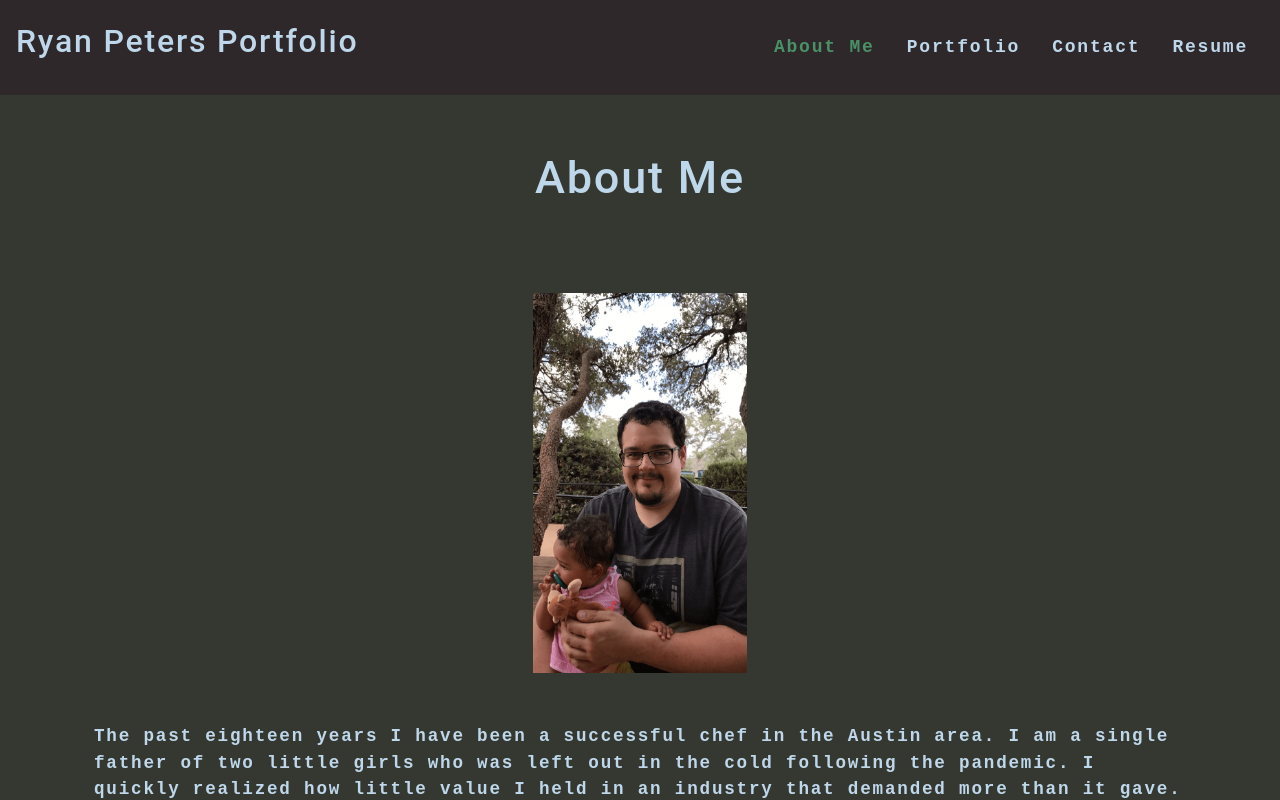
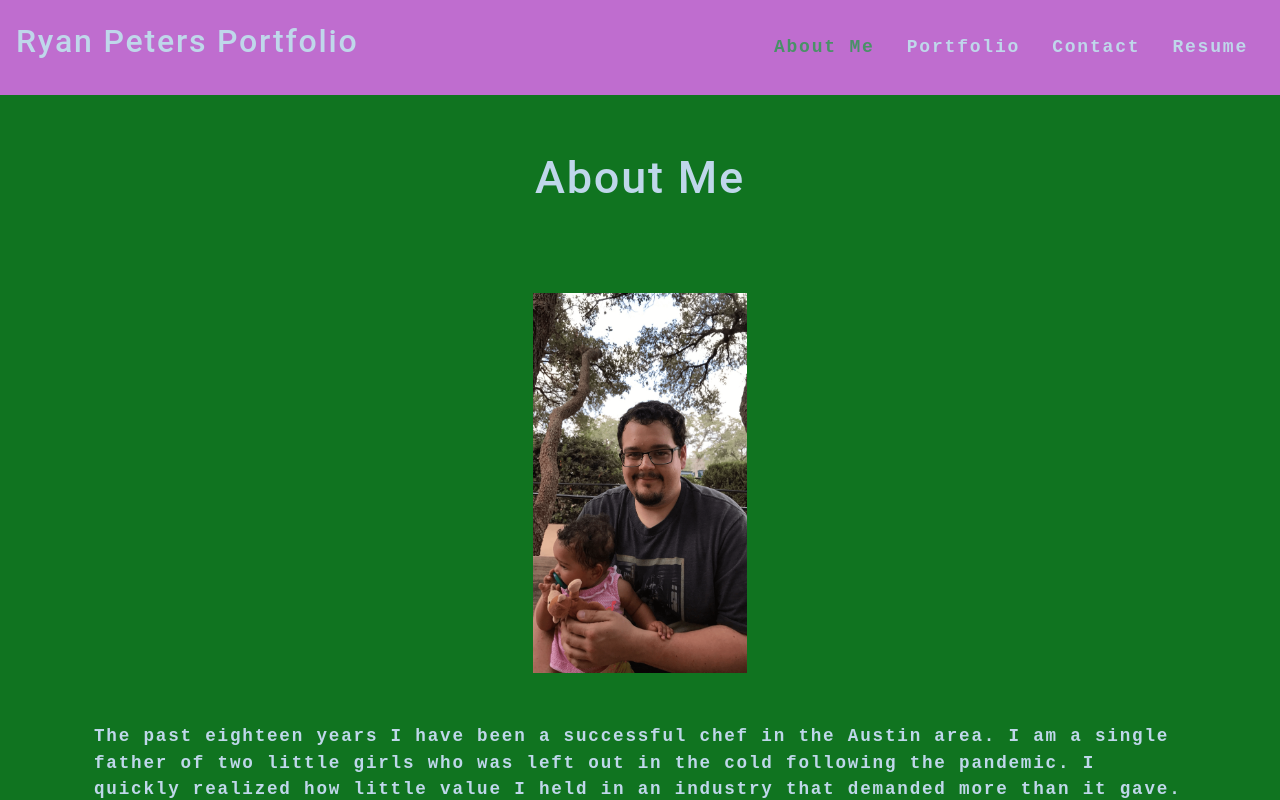
Before and after one commit to peters0470/portfolio-upgrade, a React (Create React App) app: page / in a window 1280 px wide. Shown: the top 800 px of the page. Built offline with nearby package versions, Linux system fonts and the light colour scheme.

Commit message:
finished up read me file and basic styling

```diff
--- a/src/index.css
+++ b/src/index.css
@@ -6,12 +6,12 @@ main {
 
 :root {
 	--primary: #499167;
-	--secondary: #2E282A;
+	--secondary: #bf6dcf;
 	--tertiary: #f0f2a6;
 	--quaternary: #39a9db;
 	--quinary: #bfd7ea;
 	--light: #bfd7ea;
-	--dark: #353831;
+	--dark: #107420;
 	--darker: #39a9db;
 	--error: rgb(228, 46, 1);
 	--spacing-one: calc(1rem * 0.5);
```
Also changed, not shown: 1 other file (tests, documents, lock files or other folders).
